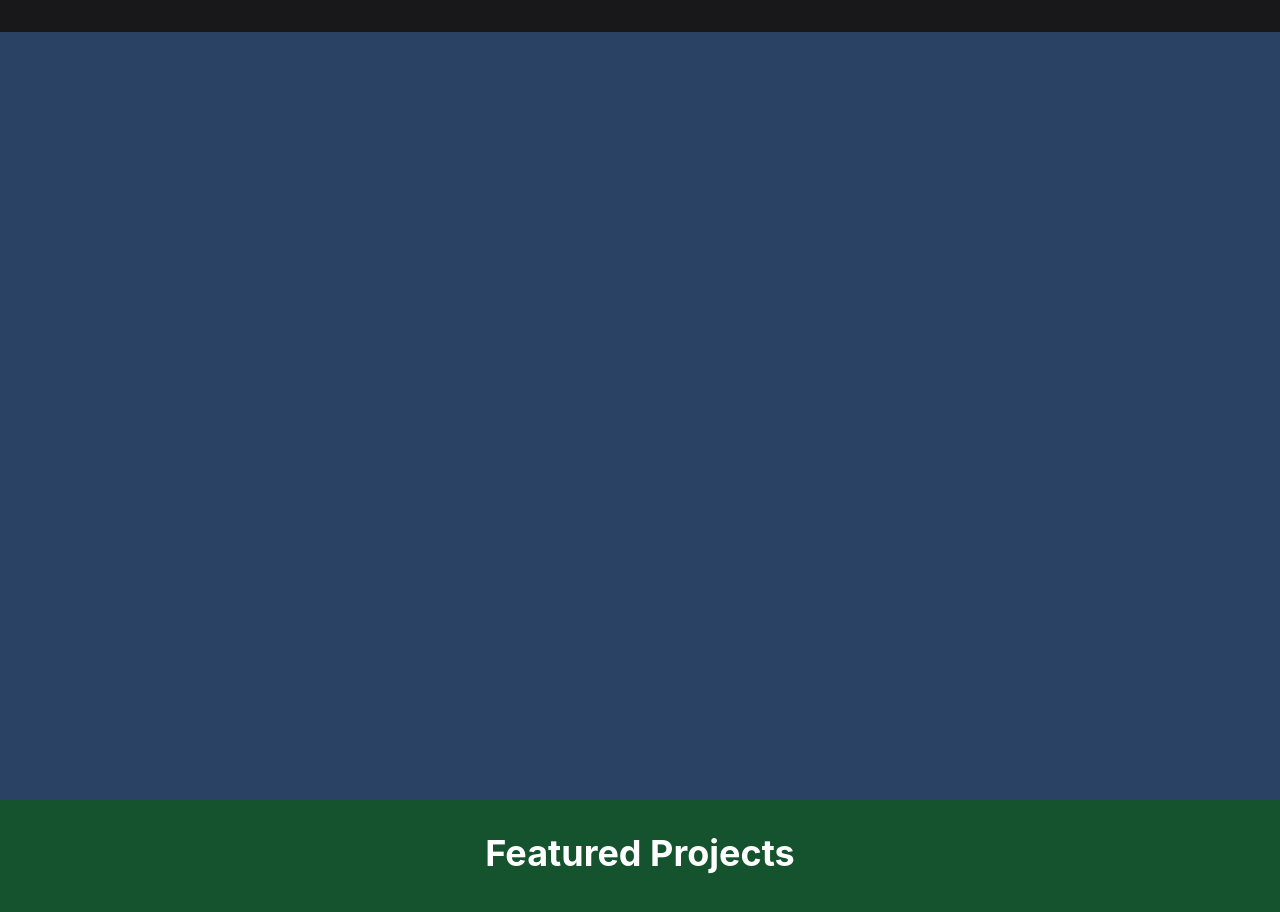
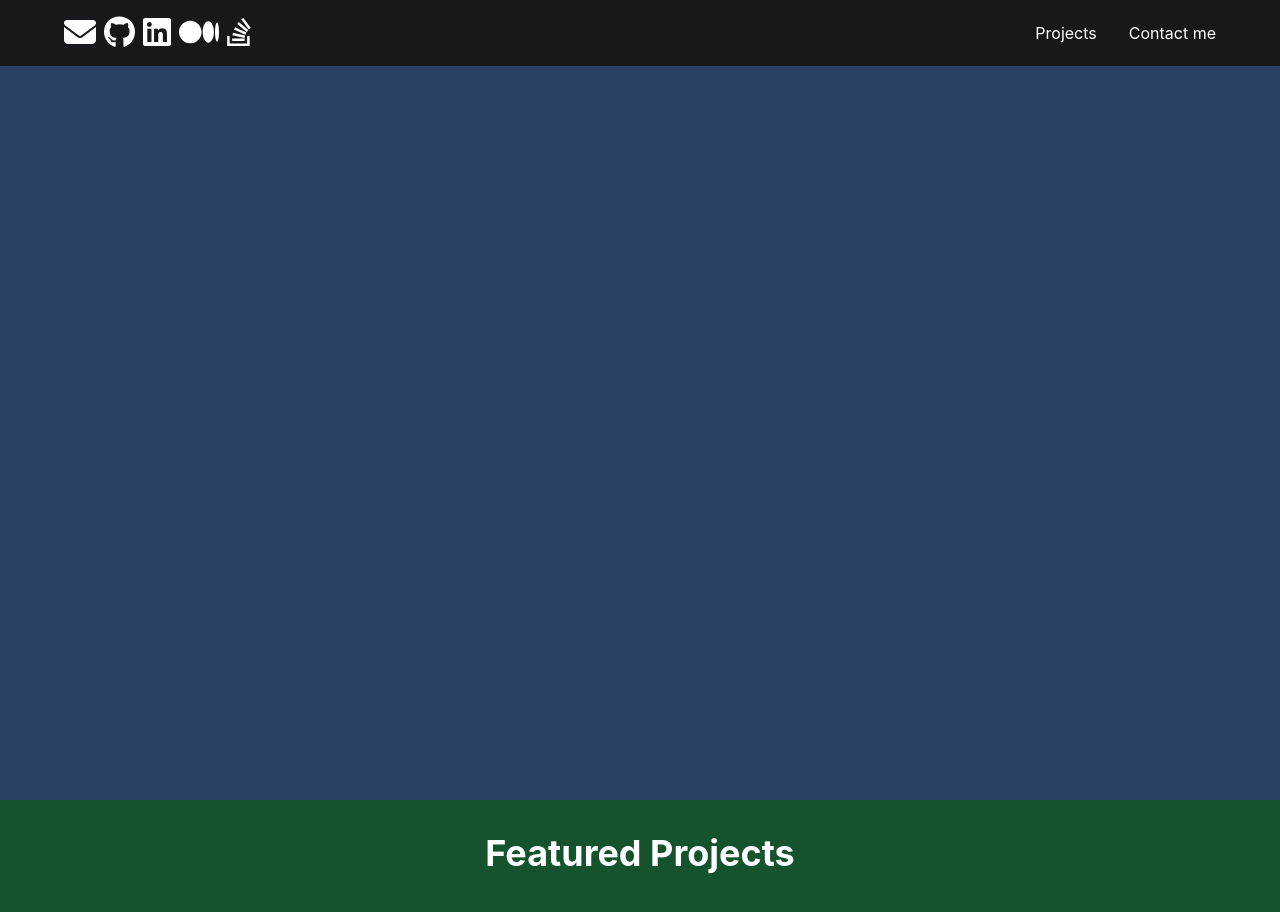
Before and after one commit to vasily-mishanin/portfolio, a React (Create React App) app: page / in a window 1280 px wide. Shown: the top 912 px of the page. Built offline with nearby package versions, Linux system fonts and the light colour scheme.

Commit message:
feat: add header UI/UX

```diff
--- a/src/components/Header.js
+++ b/src/components/Header.js
@@ -7,15 +7,15 @@ import { Box, HStack } from '@chakra-ui/react';
 const socials = [
   {
     icon: faEnvelope,
-    url: 'mailto: hello@example.com',
+    url: 'mailto: vasilymishanin@gmail.com',
   },
   {
     icon: faGithub,
-    url: 'https://github.com',
+    url: 'https://github.com/vasily-mishanin',
   },
   {
     icon: faLinkedin,
-    url: 'https://www.linkedin.com',
+    url: 'https://www.linkedin.com/in/vasily-mishanin-943b3824a/',
   },
   {
     icon: faMedium,
@@ -28,7 +28,9 @@ const socials = [
 ];
 
 const Header = () => {
-  const handleClick = (anchor) => () => {
+  const handleClick = (e) => {
+    e.preventDefault();
+    const anchor = e.target.name;
     const id = `${anchor}-section`;
     const element = document.getElementById(id);
     if (element) {
@@ -54,10 +56,23 @@ const Header = () => {
       <Box color='white' maxWidth='1280px' margin='0 auto'>
         <HStack px={16} py={4} justifyContent='space-between' alignItems='center'>
           <nav>
-            <HStack></HStack>
+            <HStack>
+              {socials.map((social) => (
+                <a href={social.url} key={social.url}>
+                  <FontAwesomeIcon icon={social.icon} size='2x' />
+                </a>
+              ))}
+            </HStack>
           </nav>
           <nav>
-            <HStack spacing={8}>{/* Add links to Projects and Contact me section */}</HStack>
+            <HStack spacing={8}>
+              <a href='/#projects' name='projects' onClick={handleClick}>
+                Projects
+              </a>
+              <a href='/#contact-me' name='contactme' onClick={handleClick}>
+                Contact me
+              </a>
+            </HStack>
           </nav>
         </HStack>
       </Box>
```
